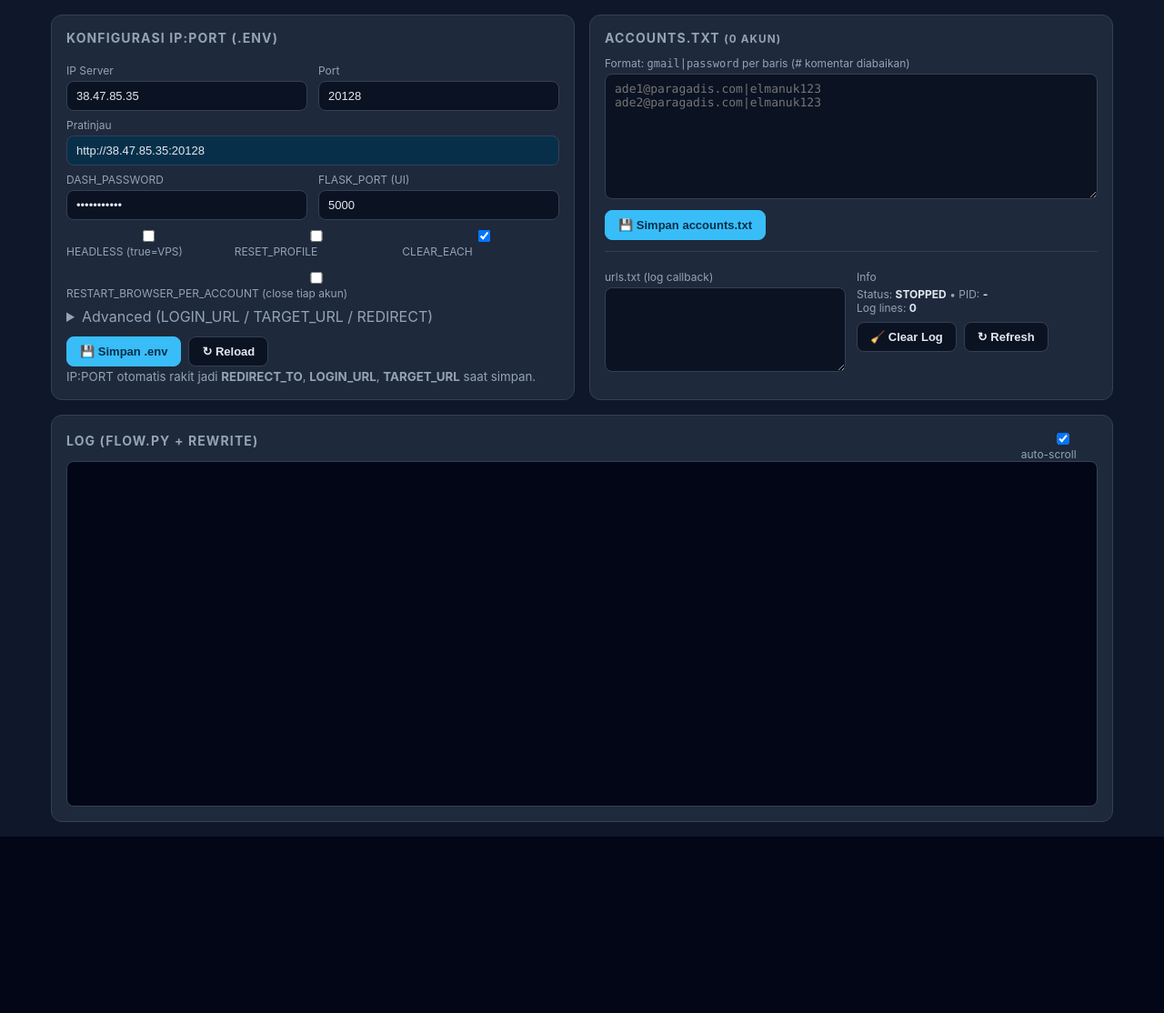
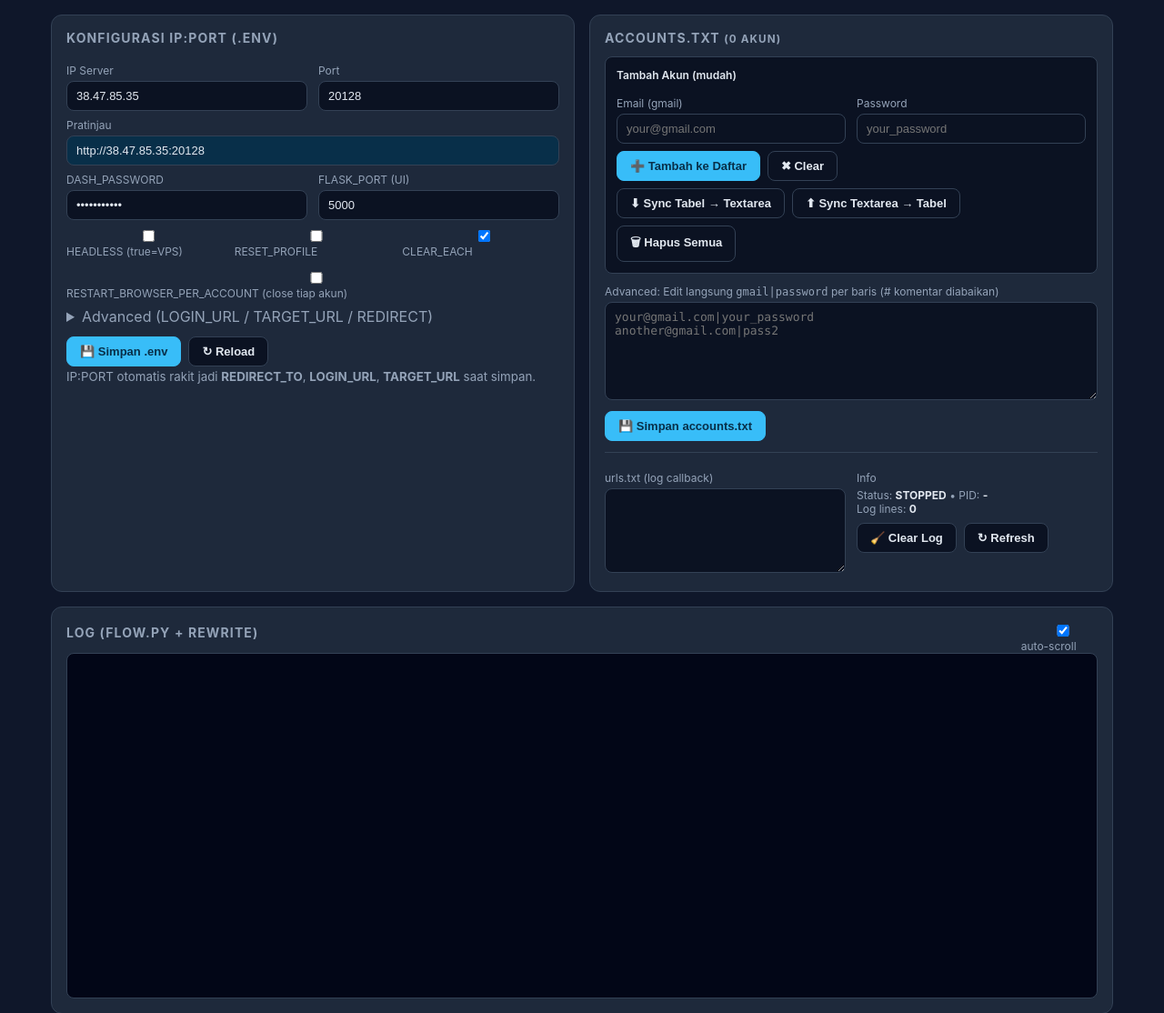
Before and after one commit to Dropking1122/antigravityxgsuit, a Flask app: page / in a window 1280 px wide. Shown: the part 69-1183 px from the top of the page at 91% size. Before the commit the page ends 989 px from the top, so only its background shows below. Run offline with Flask 3, Linux system fonts and the light colour scheme; data that the repository does not hold is empty.

Commit message:
security: hide IP/password from README, sanitize .env.example, UI: easy add account form

```diff
--- a/templates/index.html
+++ b/templates/index.html
@@ -48,13 +48,13 @@
   <div class="card">
     <h2>Konfigurasi IP:PORT (.env)</h2>
     <div class="row">
-      <div><label>IP Server</label><input id="cfg_ip" placeholder="38.47.85.35"/></div>
-      <div><label>Port</label><input id="cfg_port" placeholder="20128"/></div>
+      <div><label>IP Server</label><input id="cfg_ip" placeholder="YOUR_IP"/></div>
+      <div><label>Port</label><input id="cfg_port" placeholder="PORT"/></div>
     </div>
     <label>Pratinjau</label>
     <input id="preview_url" readonly style="background:#082f49"/>
     <div class="row">
-      <div><label>DASH_PASSWORD</label><input id="cfg_pass" type="password" placeholder="Masuk123321"/></div>
+      <div><label>DASH_PASSWORD</label><input id="cfg_pass" type="password" placeholder="YOUR_DASH_PASSWORD"/></div>
       <div><label>FLASK_PORT (UI)</label><input id="cfg_flaskport" placeholder="5000"/></div>
     </div>
     <div class="row3">
@@ -80,8 +80,31 @@
   <!-- ACCOUNTS -->
   <div class="card">
     <h2>Accounts.txt <small id="accInfo"></small></h2>
-    <label>Format: <code>gmail|password</code> per baris (# komentar diabaikan)</label>
-    <textarea id="accounts" rows="8" placeholder="ade1@paragadis.com|elmanuk123&#10;ade2@paragadis.com|elmanuk123"></textarea>
+    <div style="background:#0b1222;border:1px solid var(--border);border-radius:8px;padding:12px;margin-bottom:12px">
+      <label style="margin:0 0 8px;font-weight:600;color:var(--text)">Tambah Akun (mudah)</label>
+      <div class="row">
+        <div><label>Email (gmail)</label><input id="new_email" placeholder="your@gmail.com" type="email"/></div>
+        <div><label>Password</label><input id="new_pass" placeholder="your_password" type="text"/></div>
+      </div>
+      <div class="flex" style="margin-top:8px">
+        <button class="btn btn-primary" onclick="addAccount()">➕ Tambah ke Daftar</button>
+        <button class="btn" onclick="document.getElementById('new_email').value='';document.getElementById('new_pass').value='';">✖ Clear</button>
+        <small id="addMsg"></small>
+      </div>
+      <div id="accTableWrap" style="margin-top:12px;max-height:160px;overflow:auto;border:1px solid var(--border);border-radius:8px;display:none">
+        <table style="width:100%;font-size:12px;border-collapse:collapse">
+          <thead style="position:sticky;top:0;background:#1e293b"><tr><th style="padding:6px;text-align:left">#</th><th style="padding:6px;text-align:left">Email</th><th style="padding:6px;text-align:left">Password</th><th style="padding:6px"></th></tr></thead>
+          <tbody id="accTable"></tbody>
+        </table>
+      </div>
+      <div class="flex" style="margin-top:8px">
+        <button class="btn" onclick="syncTableToTextarea()">⬇ Sync Tabel → Textarea</button>
+        <button class="btn" onclick="syncTextareaToTable()">⬆ Sync Textarea → Tabel</button>
+        <button class="btn" onclick="if(confirm('Hapus semua akun?')){document.getElementById('accounts').value='';saveAccounts();renderTable();}">🗑 Hapus Semua</button>
+      </div>
+    </div>
+    <label>Advanced: Edit langsung <code>gmail|password</code> per baris (# komentar diabaikan)</label>
+    <textarea id="accounts" rows="6" placeholder="your@gmail.com|your_password&#10;another@gmail.com|pass2"></textarea>
     <div class="flex" style="margin-top:8px">
       <button class="btn btn-primary" onclick="saveAccounts()">💾 Simpan accounts.txt</button>
       <small id="accMsg"></small>
@@ -152,10 +175,11 @@ async function loadConfig(){
   document.getElementById('accCount').textContent=accLines+' akun';
   document.getElementById('accInfo').textContent='('+accLines+' akun)';
   updatePreview();
+  renderTable();
 }
 function updatePreview(){
-  const ip=document.getElementById('cfg_ip').value.trim()||'38.47.85.35';
-  const port=document.getElementById('cfg_port').value.trim()||'20128';
+  const ip=document.getElementById('cfg_ip').value.trim()||'YOUR_IP';
+  const port=document.getElementById('cfg_port').value.trim()||'PORT';
   const base='http://'+ip+':'+port;
   document.getElementById('preview_url').value=base;
   document.getElementById('cfg_to').value=base;
@@ -163,6 +187,59 @@ function updatePreview(){
   document.getElementById('cfg_target').value=base+'/dashboard/providers/antigravity';
 }
 ['cfg_ip','cfg_port'].forEach(id=>document.getElementById(id).addEventListener('input',updatePreview));
+// === Accounts helper (mudah tambah) ===
+function parseAccounts(){
+  const txt=document.getElementById('accounts').value;
+  return txt.split('\n').map(l=>l.trim()).filter(l=>l&&!l.startsWith('#')).map(l=>{
+    const p=l.split('|'); return {email:(p[0]||'').trim(), pass:(p[1]||'').trim(), raw:l}
+  }).filter(x=>x.email);
+}
+function renderTable(){
+  const accs=parseAccounts();
+  const tbody=document.getElementById('accTable');
+  const wrap=document.getElementById('accTableWrap');
+  tbody.innerHTML='';
+  if(accs.length===0){ wrap.style.display='none'; return; }
+  wrap.style.display='block';
+  accs.forEach((a,i)=>{
+    const tr=document.createElement('tr');
+    tr.style.borderTop='1px solid var(--border)';
+    tr.innerHTML=`<td style="padding:6px">${i+1}</td><td style="padding:6px;word-break:break-all">${a.email}</td><td style="padding:6px;font-family:monospace">••••••</td><td style="padding:6px"><button class="btn" style="padding:4px 8px;font-size:11px" onclick="deleteAccount(${i})">✖</button></td>`;
+    tbody.appendChild(tr);
+  });
+}
+function syncTextareaToTable(){ renderTable(); }
+function syncTableToTextarea(){
+  const accs=parseAccounts();
+  const txt=accs.map(a=>a.email+'|'+a.pass).join('\n');
+  document.getElementById('accounts').value=txt;
+  renderTable();
+}
+function addAccount(){
+  const email=document.getElementById('new_email').value.trim();
+  const pass=document.getElementById('new_pass').value.trim();
+  const msg=document.getElementById('addMsg');
+  if(!email||!pass){ msg.textContent='isi email & password'; setTimeout(()=>msg.textContent='',2000); return; }
+  if(!email.includes('@')||!email.includes('.')){ msg.textContent='email tidak valid'; setTimeout(()=>msg.textContent='',2000); return; }
+  const cur=document.getElementById('accounts').value.trim();
+  const line=email+'|'+pass;
+  // cek duplikat
+  if(cur.split('\n').some(l=>l.trim()===line)){ msg.textContent='sudah ada'; setTimeout(()=>msg.textContent='',2000); return; }
+  document.getElementById('accounts').value = cur ? cur+'\n'+line : line;
+  document.getElementById('new_email').value=''; document.getElementById('new_pass').value='';
+  msg.textContent='✓ ditambah (belum disimpan)'; setTimeout(()=>msg.textContent='',2000);
+  renderTable();
+  // auto save
+  saveAccounts();
+}
+function deleteAccount(idx){
+  const accs=parseAccounts();
+  accs.splice(idx,1);
+  document.getElementById('accounts').value=accs.map(a=>a.email+'|'+a.pass).join('\n');
+  renderTable();
+  saveAccounts();
+}
+document.getElementById('accounts').addEventListener('input', renderTable);
 async function saveConfig(){
   const payload={
     _IP: document.getElementById('cfg_ip').value.trim(),
```
Also changed, not shown: README.md, 2 other files.
